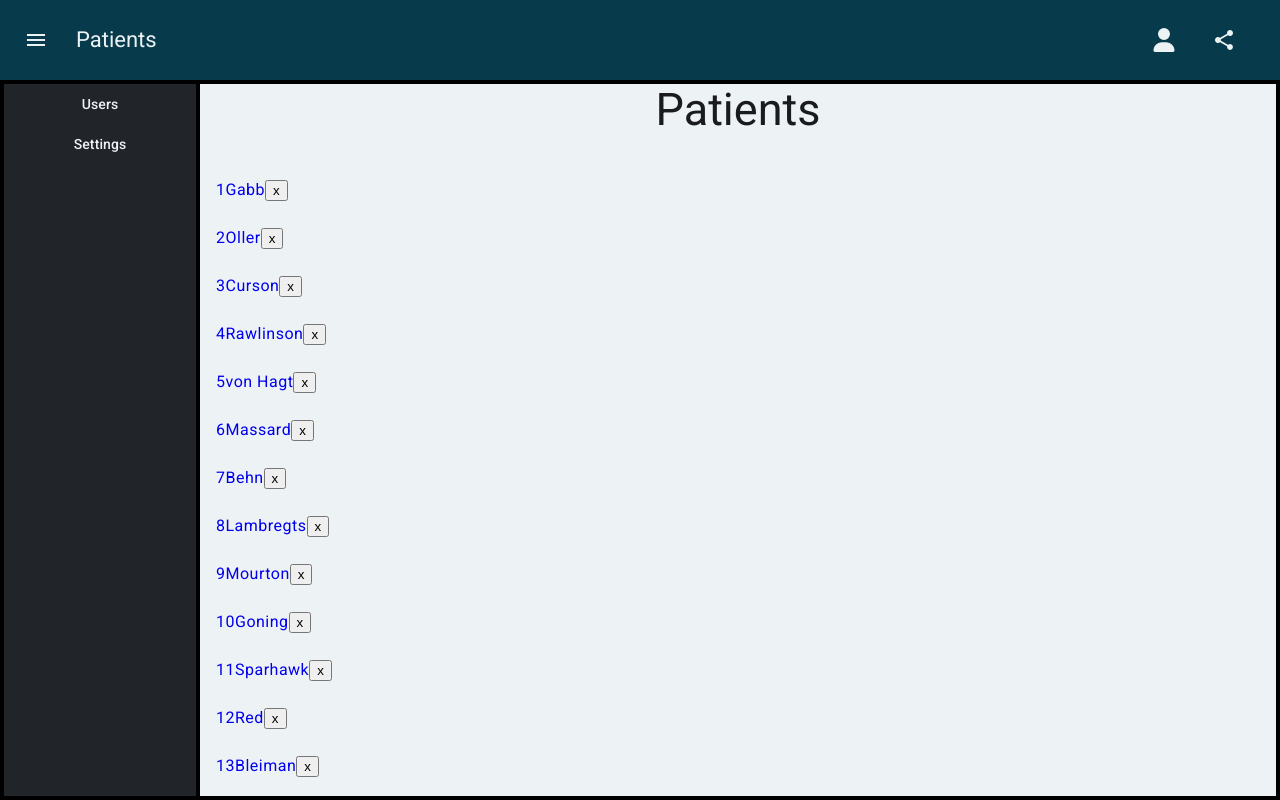
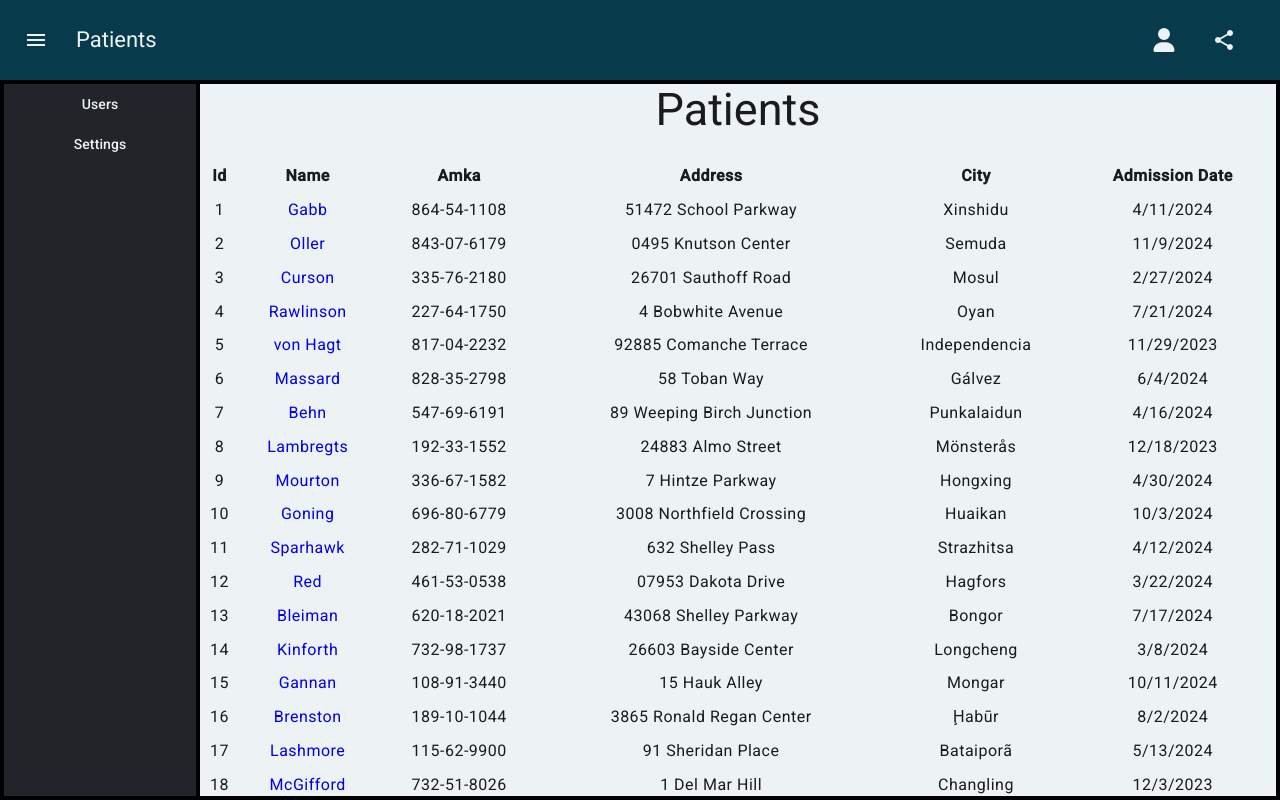
Before and after one commit to webspider02/angular_project_1, an Angular app: page / in a window 1280 px wide. Built offline with nearby package versions, Linux system fonts and the light colour scheme.

Commit message:
patient list part 2

```diff
--- a/src/app/display-data/display-data.component.html
+++ b/src/app/display-data/display-data.component.html
@@ -23,7 +23,11 @@
   <ng-container *ngFor="let patient of patientData">
     <tr>
       <td> {{ patient.id }} </td>
-      <td> {{ patient.fullName }} </td>
+      <td>
+        <a routerLink="/patient-detail/{{ patient.id }}">
+          {{ patient.fullName }}
+        </a>
+      </td>
       <td> {{ patient.amka }} </td>
       <td> {{ patient.address.street }} </td>
       <td> {{ patient.address.city }} </td>
--- a/src/app/patients/patients.component.html
+++ b/src/app/patients/patients.component.html
@@ -13,7 +13,7 @@
     </li>
 </ul> -->
 
-<mat-list role="list">
+<!-- <mat-list role="list">
     <mat-list-item role="listitem" *ngFor="let patient of patientData">
         <a routerLink="/patient-detail/{{ patient.id }}">
             <span id="id">{{ patient.id }}</span>
@@ -22,4 +22,6 @@
         <button type="button" class="delete" title="delete patient"
          (click)="delete(patient)">x</button>
     </mat-list-item>
-</mat-list>
+</mat-list> -->
+
+<app-display-data></app-display-data>
```
Also changed, not shown: src/app/display-data/display-data.component.ts (+10 -1 lines).
